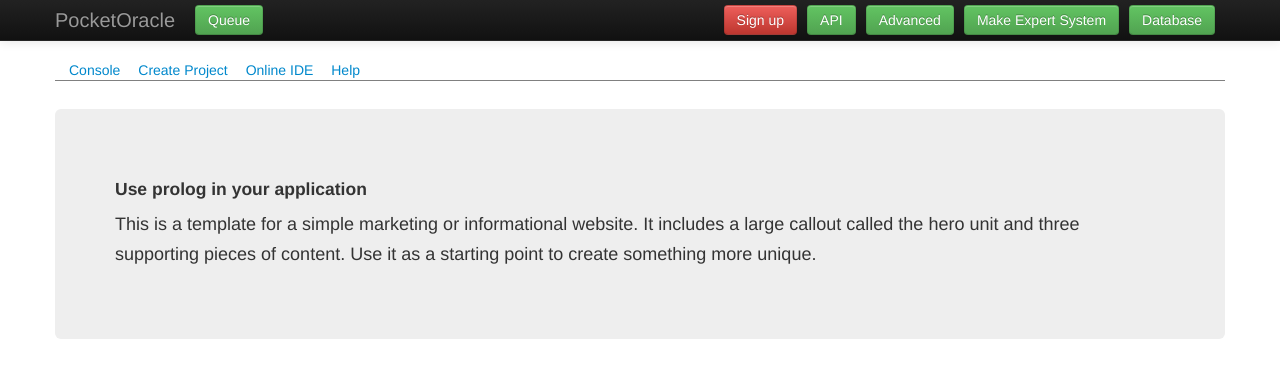
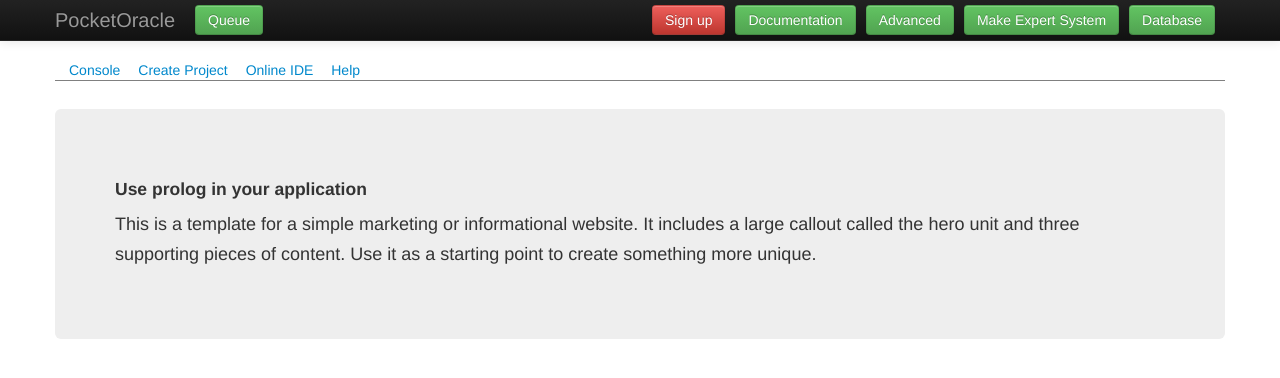
Before and after one commit to perldev/hpro_console, a plain HTML site: page static/console.html in a window 1280 px wide. Drawn offline with Linux system fonts and the light colour scheme; a script that the page names is missing.

Commit message:
reright doc

```diff
--- a/static/console.html
+++ b/static/console.html
@@ -104,7 +104,7 @@
 
           <div class="nav-collapse collapse" style='float:right' >
             <ul class="nav">
-	    <a class="btn btn-success pull-right greenbtn" href="/dev_help.html"> API </a>
+	    <a class="btn btn-success pull-right greenbtn" href="/dev_help.html"> Documentation </a>
 	    </ul>
           </div>
 
```
Also changed, not shown: static/dev_help.html (+1 -1 lines), static/index.html (+1 -1 lines).
